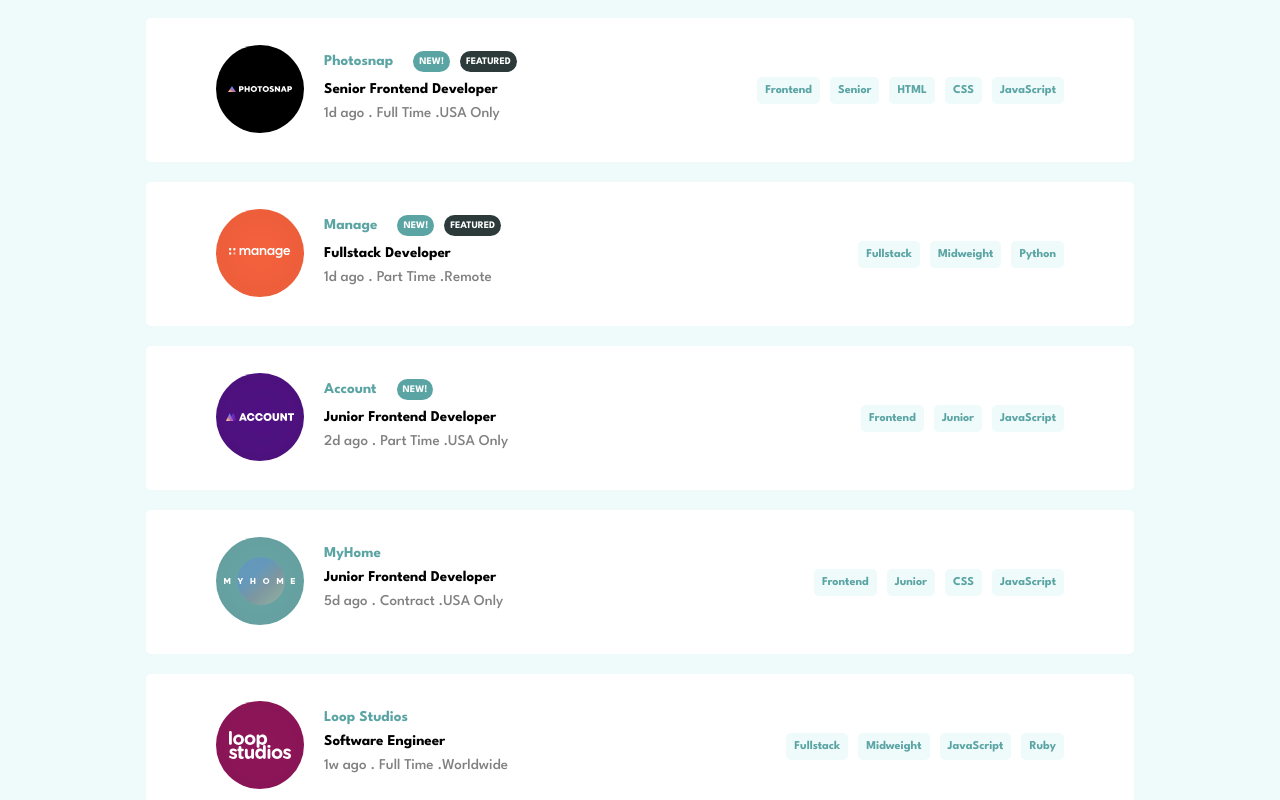
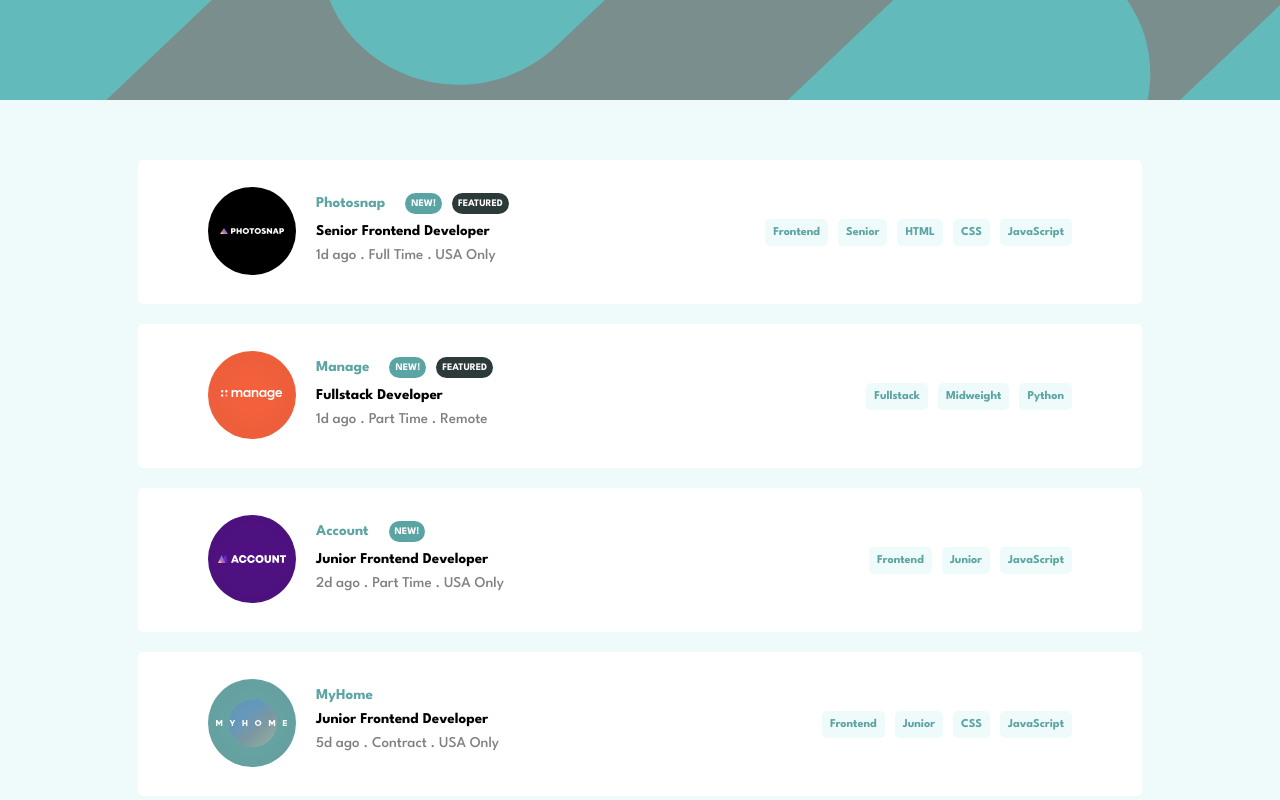
Before and after one commit to Naren-ReactDev/joblistingsapp, a React (Create React App) app: page / in a window 1280 px wide. Shown: the top 800 px of the page. Built offline with nearby package versions, Linux system fonts and the light colour scheme.

Commit message:
implemented filter functionality.

```diff
--- a/src/App.css
+++ b/src/App.css
@@ -4,9 +4,74 @@
   font-family: "League Spartan", sans-serif;
   font-size: 15px;
   font-weight: 700;
-  background-color: hsl(180, 52%, 96%);
+  margin:0;
 }
 
+.header{
+background-image: url("./images/bg-header-desktop.svg");
+background-color: hsl(180, 8%, 52%);
+height: 100px;
+position: relative;
+
+}
+.filterBar{
+  display:flex;
+  justify-content:space-between;
+  gap: 10px;;
+  margin-left: 160px;
+  padding-left: 50px;
+  padding-right: 50px;;
+  width: 72.5vw;
+  height: 50px;
+  background-color: white;
+  position: absolute;
+  top: 78px;
+  border-radius: 8px;;
+}
+.filterBarLeft{
+  display:flex;
+  gap: 10px;
+}
+.clearFilters{
+  color: hsl(180, 29%, 50%);
+}
+
+.clearFilters:hover{
+  text-decoration: underline;
+  cursor: pointer;
+}
+
+.filterTag {
+  color: hsl(180, 29%, 50%);
+  background-color: hsl(180, 52%, 96%);
+  border-radius: 5px;
+  font-size: 12px;
+  padding:5px;
+  padding-top: 7px;
+}
+.removeFiltorButton{
+  background-color: hsl(180, 29%, 50%);
+  color:white;
+  display: inline;
+  height: 20px;
+  width: 20px;
+  font-size: 10px;
+  padding:0;
+  border:0;
+  margin-top: 15px;
+  margin-left:-10px;
+}
+
+.removeFiltorButton:hover{
+  background-color: hsl(180, 29%, 50%);
+  background-color: hsl(180, 14%, 20%);
+  cursor: pointer;
+}
+
+.mainBody{
+  background-color: hsl(180, 52%, 96%);
+  padding-top: 50px
+}
 .jobCard {
   background-color: white;
   margin-left: 10vw;
@@ -102,4 +167,5 @@
 .jobTag:hover {
   background-color: hsl(180, 29%, 50%);
   color: white;
+  cursor: pointer;
 }
--- a/src/components/jobCard.jsx
+++ b/src/components/jobCard.jsx
@@ -1,9 +1,9 @@
 import * as CompanyLogos from "./companyLogo";
-const JobCard = ({ jobRecord }) => {
+const JobCard = ({ jobRecord,updateFilterTags }) => {
 
   const getJobTags = (tags) => {
     return tags.map((tag,key) => {
-      return <p className="jobTag"> {tag} </p>;
+      return <p className="jobTag" onClick={()=>updateFilterTags(tag)}> {tag} </p>;
     });
   };
 
@@ -30,15 +30,14 @@
             </div>
             <div className="jobRole">{jobRecord?.position}</div>
             <div className="jobDetails2">
-              {jobRecord?.postedAt} . {jobRecord?.contract} .
-              {jobRecord?.location}
+              {jobRecord?.postedAt}  .  {jobRecord?.contract}  .  {jobRecord?.location}
             </div>
           </div>
         </div>
       </div>
       <div className="rightSection">
-        {jobRecord?.role ? <p className="jobTag">{jobRecord.role}</p> : ""}
-        {jobRecord?.level ? <p className="jobTag">{jobRecord.level}</p> : ""}
+        {jobRecord?.role ? <p className="jobTag" onClick={()=>updateFilterTags(jobRecord.role)}>{jobRecord.role}</p> : ""}
+        {jobRecord?.level ? <p className="jobTag" onClick={()=>updateFilterTags(jobRecord.level)}>{jobRecord.level}</p> : ""}
         {getJobTags(jobRecord.languages)}
       </div>
     </div>
--- a/src/components/jobListings.jsx
+++ b/src/components/jobListings.jsx
@@ -1,12 +1,88 @@
 import data from "../data.json";
 import JobCard from "./jobCard";
+import { useMemo } from "react";
+import { useState } from "react";
 
 export const JobListings = () => {
+  const [filtertags, setFiltertags] = useState([]);
+
+  const updateFilterTags = (tag) => {
+    if (!filtertags.includes(tag)) {
+      setFiltertags((preState) => {
+        return [...preState, tag];
+      });
+    }
+  };
+
+  const removeFiltertags = (tag) => {
+    setFiltertags(
+      tag === "Clear" ? [] : filtertags.filter((item) => item !== tag)
+    );
+  };
+
+  const filterFlag = (jobRecord) => {
+    const singleJobTags = [
+      ...jobRecord.languages,
+      jobRecord.role,
+      jobRecord.level,
+    ];
+    return filtertags.every((item) => singleJobTags.includes(item));
+    // return filtertags?.find((item) => {
+    //   return singleJobTags.includes(item);
+    // });
+  };
+
+  const displayFilterTags = useMemo(() => {
+    return filtertags.map((tag, key) => {
+      return (
+        <>
+          <p className="filterTag">{tag}</p>
+          <button
+            className="removeFiltorButton"
+            onClick={() => removeFiltertags(tag)}
+          >
+            X
+          </button>
+        </>
+      );
+    });
+  }, [filtertags,removeFiltertags]);
+
   const getJobcard = () => {
-    return data.map((jobRecord, key) => {
-      return <JobCard jobRecord={jobRecord}></JobCard>;
+    const filteredData = data.filter((record) => {
+      if (filtertags.length === 0 || filterFlag(record)) {
+        return record;
+      }
+    });
+
+    return filteredData.map((jobRecord, key) => {
+      return (
+        <JobCard
+          jobRecord={jobRecord}
+          updateFilterTags={updateFilterTags}
+        ></JobCard>
+      );
     });
   };
+  const displayFilterBar = useMemo(() => {
+    return filtertags.length === 0 ? (
+      <></>
+    ) : (
+      <div className="filterBar">
+        <div className="filterBarLeft">{displayFilterTags}</div>
+        <div>
+          <p className="clearFilters" onClick={() => removeFiltertags("Clear")}>
+            Clear
+          </p>
+        </div>
+      </div>
+    );
+  }, [filtertags, removeFiltertags]);
 
-  return <>{getJobcard()}</>;
+  return (
+    <>
+      <div className="header">{displayFilterBar}</div>
+      <div className="mainBody">{getJobcard()}</div>
+    </>
+  );
 };
```
Also changed, not shown: 1 other file (tests, documents, lock files or other folders).
